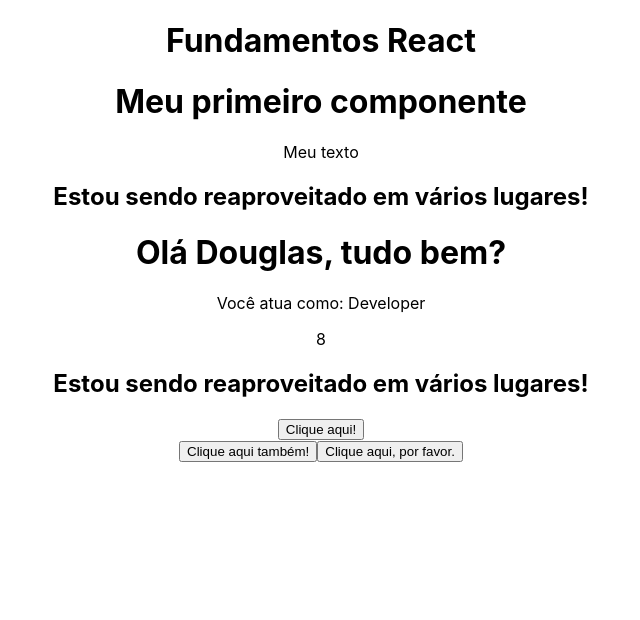
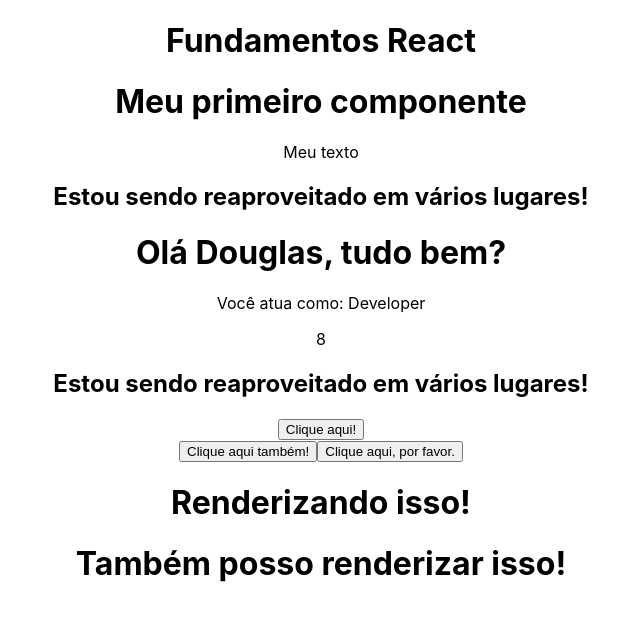
Before and after one commit to NoScandalize/React, a React (Create React App) app in the folder 2_FUNDAMENTOS/fundamentos/: page / in a window 1280 px wide. Shown: the top 620 px of the page, without its empty margins (319-959 px from the left). Built offline with nearby package versions, Linux system fonts and the light colour scheme.

Commit message:
Update v1.2.9
- Fundamentos: Funções de renderização

```diff
--- a/2_FUNDAMENTOS/fundamentos/src/components/Events.js
+++ b/2_FUNDAMENTOS/fundamentos/src/components/Events.js
@@ -4,6 +4,14 @@
 
     console.log("Ativou o evento!");
   };
+
+  const renderSomething = (x) => {
+    if(x) {
+        return <h1>Renderizando isso!</h1>
+    } else {
+        return <h1>Também posso renderizar isso!</h1>
+    }
+  }
 
   return (
     <div>
@@ -18,6 +26,8 @@
             }
         }}>Clique aqui, por favor.</button>
       </div>
+      {renderSomething(true)}
+      {renderSomething(false)}
     </div>
   );
 };
```
